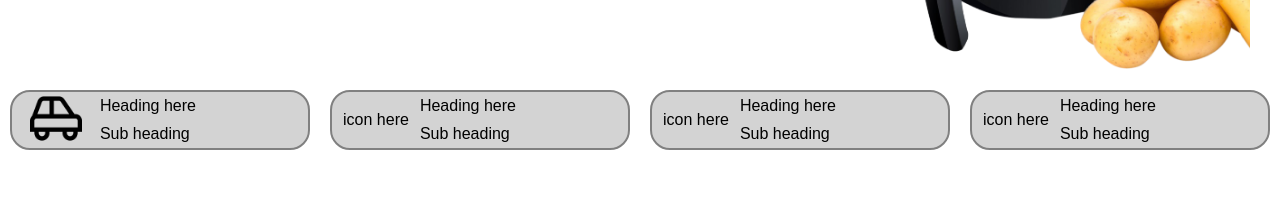
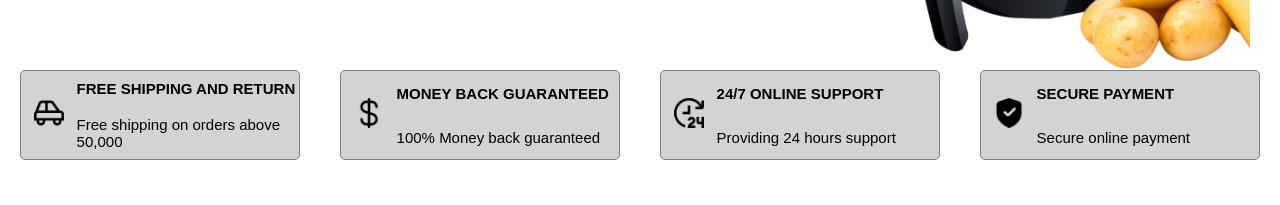
Before and after one commit to Emmanuel-9/MyHomeTools_User_Frontend, a React (Create React App) app: page / in a window 1280 px wide. Shown: the part 510-715 px from the top of the page. Built offline with nearby package versions, Linux system fonts and the light colour scheme; no server answers.

Commit message:
finished

```diff
--- a/src/Stickers.js
+++ b/src/Stickers.js
@@ -1,5 +1,8 @@
 import styled from "styled-components";
 import Car from "./Images/car-side.png";
+import Money from "./Images/dollar.png";
+import Time from "./Images/time-twenty-four.png";
+import Shield from "./Images/shield-check(1).png";
 
 function Info() {
   return (
@@ -9,29 +12,35 @@ function Info() {
           <img src={Car} alt={Car} className="car" />
         </Icon>
         <Right>
-          <Heading>Heading here</Heading>
-          <Content>Sub heading</Content>
+          <Heading>FREE SHIPPING AND RETURN</Heading>
+          <Content>Free shipping on orders above 50,000</Content>
         </Right>
       </Card>
       <Card>
-        <Icon>icon here</Icon>
+        <Icon>
+            <img src = {Money} alt={Money} className="money" />
+        </Icon>
         <Right>
-          <Heading>Heading here</Heading>
-          <Content>Sub heading</Content>
+          <Heading>MONEY BACK GUARANTEED</Heading>
+          <Content>100% Money back guaranteed</Content>
         </Right>
       </Card>
       <Card>
-        <Icon>icon here</Icon>
+        <Icon>
+            <img src = {Time} alt={Time} className="time" />
+        </Icon>
         <Right>
-          <Heading>Heading here</Heading>
-          <Content>Sub heading</Content>
+          <Heading>24/7 ONLINE SUPPORT</Heading>
+          <Content>Providing 24 hours support</Content>
         </Right>
       </Card>
       <Card>
-        <Icon>icon here</Icon>
+        <Icon>
+            <img src = {Shield} alt={Shield} className="shield" />
+        </Icon>
         <Right>
-          <Heading>Heading here</Heading>
-          <Content>Sub heading</Content>
+          <Heading>SECURE PAYMENT</Heading>
+          <Content>Secure online payment</Content>
         </Right>
       </Card>
     </Container>
@@ -42,39 +51,77 @@ export default Info;
 
 const Container = styled.div`
   width: 100%;
-  height: 25vh;
+  /* height: 25vh; */
   /* border: 2px solid red; */
   display: flex;
   position: absolute;
-  top: 500px;
+  top: 480px;
+  /* flex-wrap: inherit; */
+
+@media (max-width: 768px){
+    top:400px;
+    /* width: 1000px; */
+    overflow-x: scroll;
+
+}
+
+
 `;
 const Card = styled.div`
-  margin: 100px auto;
-  width: 300px;
-  height: 60px;
-  border: 2px solid grey;
+  margin: 100px 20px;
+  width: 500px;
+
+  height: 90px;
+  border: 0.5px solid grey;
   background-color: lightgrey;
   display: flex;
-  border-radius: 20px;
+  border-radius: 5px;
+  /* width: 500px; */
+
+
+  @media (max-width: 768px){
+    /* top:400px; */
+    /* color: green; */
+    width: 200px;
+    overflow: hidden;
+    /* margin: 0 20px; */
+    /* border: none; */
+
+
+}
+
 `;
 const Heading = styled.div`
-  /* border: 2px solid green; */
+  font-size: 15px;
+  font-weight: 800;
+
+  @media (max-width: 768px){
+   font-size: 8px;
+  }
 `;
 const Icon = styled.div`
   /* border: 2px solid grey; */
   margin: auto auto;
   text-align: center;
-  width: 100px;
-  /* padding: 0 10px; */
+  width: 50px;
+
   img {
-    /* margin-right: 80px; */
     width: 60%;
     cursor: pointer;
-    /* display: none; */
+  }
+
+  @media (max-width: 768px){
+  img{
+      width: 35%;
+  }
   }
 `;
 const Content = styled.div`
-  /* border: 2px solid red */
+  font-size: 15px;
+
+  @media (max-width: 768px){
+   font-size: 8px;
+  }
 `;
 const Right = styled.div`
   display: flex;
```
